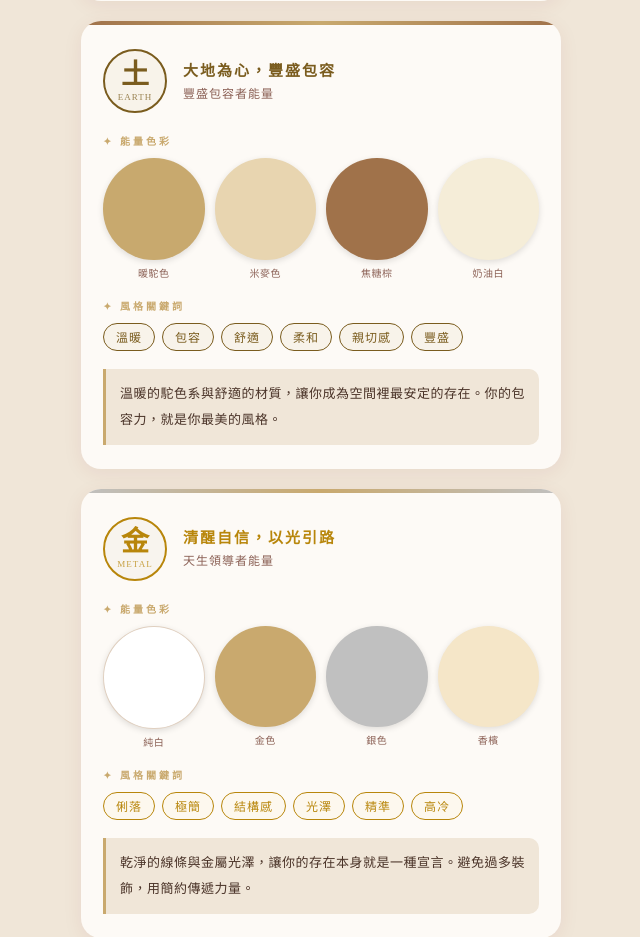
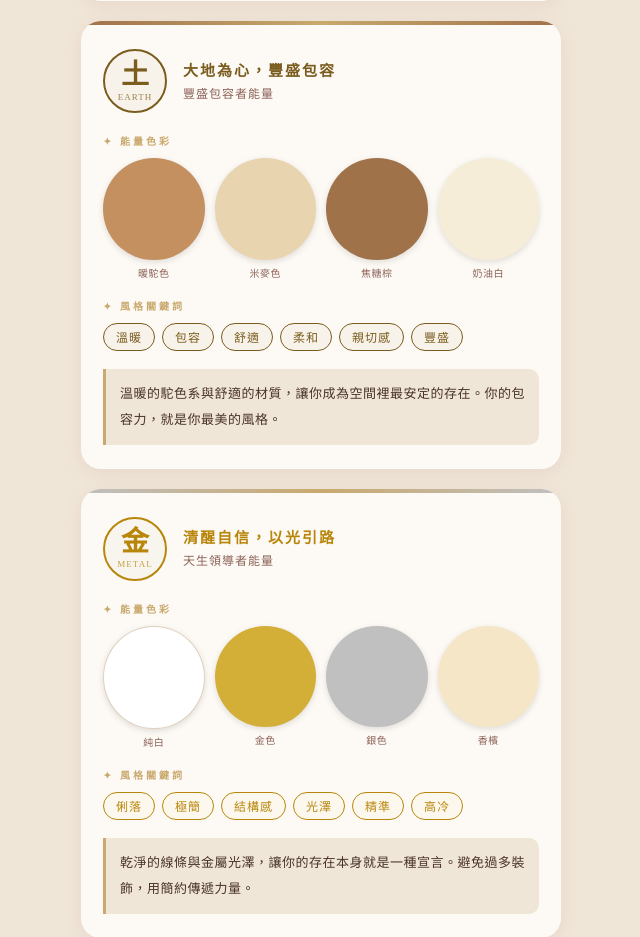
Before and after one commit to mxd888-Land/wuxing-tool, a Flask app: page /gift in a window 1280 px wide. Shown: the part 1276-2213 px from the top of the page, without its empty margins (319-959 px from the left). Run offline with Flask 3, Linux system fonts and the light colour scheme.

Commit message:
gift: differentiate gold (#D4AF37) and camel (#C49060) swatches
Co-Authored-By: Claude Sonnet 4.6 <noreply@anthropic.com>

```diff
--- a/templates/gift.html
+++ b/templates/gift.html
@@ -393,7 +393,7 @@ body {
     <div class="swatch-label">✦ 能量色彩</div>
     <div class="swatches">
       <div class="swatch">
-        <div class="swatch-dot" style="background:#C8A96E;"></div>
+        <div class="swatch-dot" style="background:#C49060;"></div>
         <div class="swatch-name">暖駝色</div>
       </div>
       <div class="swatch">
@@ -445,7 +445,7 @@ body {
         <div class="swatch-name">純白</div>
       </div>
       <div class="swatch">
-        <div class="swatch-dot" style="background:#C9A96E;"></div>
+        <div class="swatch-dot" style="background:#D4AF37;"></div>
         <div class="swatch-name">金色</div>
       </div>
       <div class="swatch">
```
